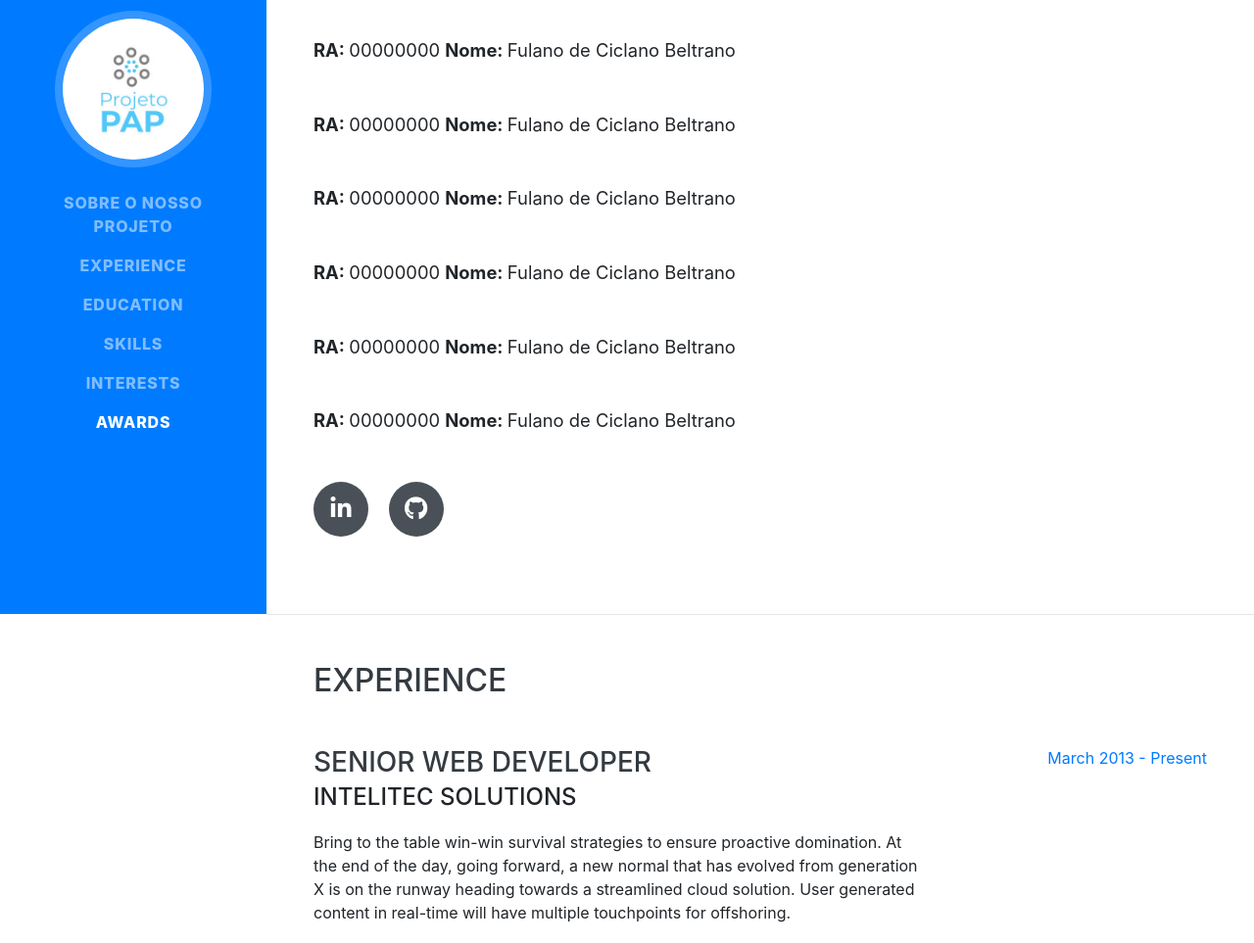
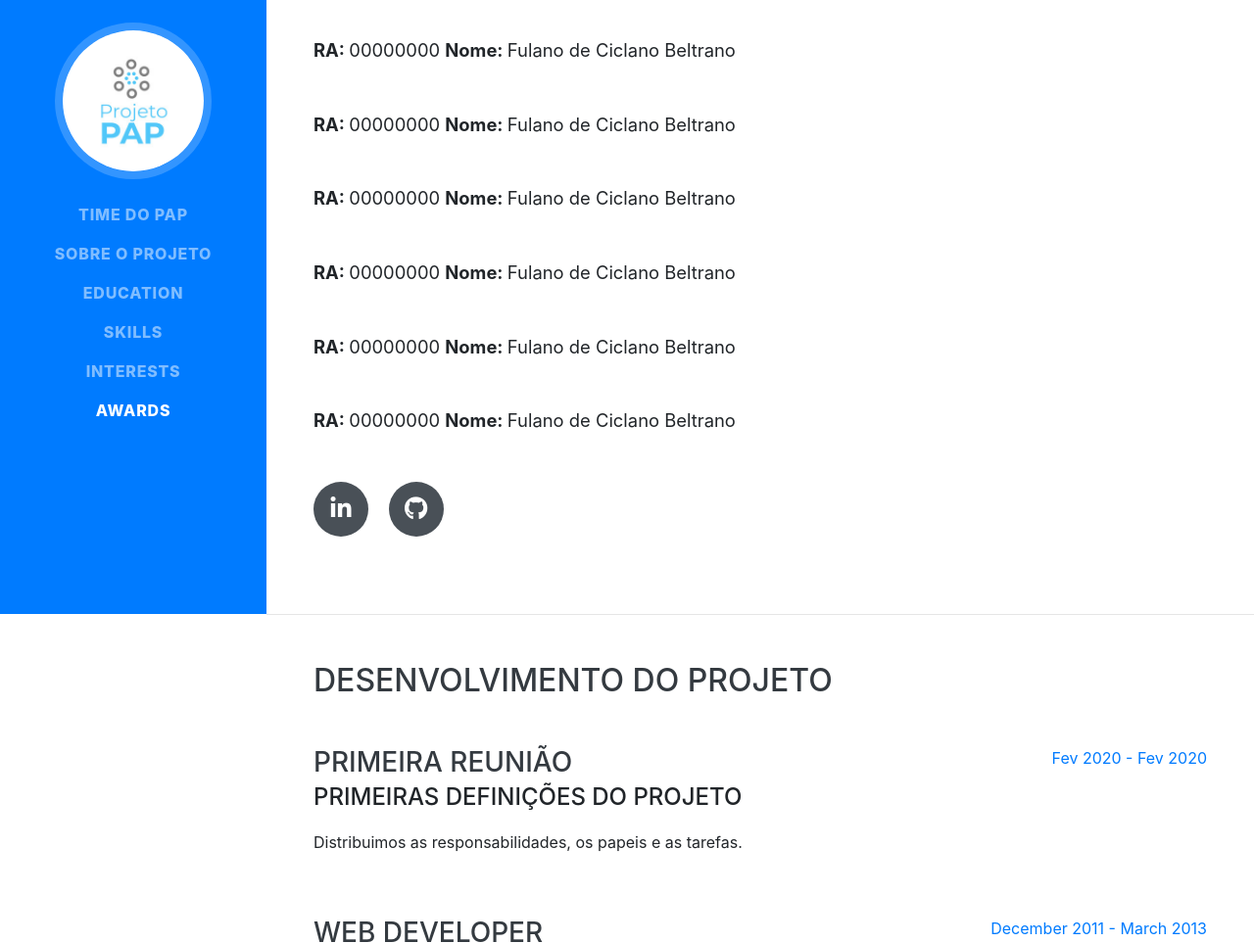
Before and after one commit to samuelufabc/projetometo, a website with bundled scripts: page index.html in a window 1280 px wide. Shown: the part 173-1136 px from the top of the page at 98% size. Built offline with nearby package versions, Linux system fonts and the light colour scheme; a web font is replaced by a local one.

Commit message:
detalhes do projeto

```diff
--- a/index.html
+++ b/index.html
@@ -38,10 +38,10 @@
     <div class="collapse navbar-collapse" id="navbarSupportedContent">
       <ul class="navbar-nav">
         <li class="nav-item">
-          <a class="nav-link js-scroll-trigger" href="#about">Sobre o nosso Projeto</a>
+          <a class="nav-link js-scroll-trigger" href="#about">Time do PAP</a>
         </li>
         <li class="nav-item">
-          <a class="nav-link js-scroll-trigger" href="#experience">Experience</a>
+          <a class="nav-link js-scroll-trigger" href="#experience">Sobre o Projeto</a>
         </li>
         <li class="nav-item">
           <a class="nav-link js-scroll-trigger" href="#education">Education</a>
@@ -90,16 +90,16 @@
 
     <section class="resume-section p-3 p-lg-5 d-flex justify-content-center" id="experience">
       <div class="w-100">
-        <h2 class="mb-5">Experience</h2>
+        <h2 class="mb-5">Desenvolvimento do Projeto</h2>
 
         <div class="resume-item d-flex flex-column flex-md-row justify-content-between mb-5">
           <div class="resume-content">
-            <h3 class="mb-0">Senior Web Developer</h3>
-            <div class="subheading mb-3">Intelitec Solutions</div>
-            <p>Bring to the table win-win survival strategies to ensure proactive domination. At the end of the day, going forward, a new normal that has evolved from generation X is on the runway heading towards a streamlined cloud solution. User generated content in real-time will have multiple touchpoints for offshoring.</p>
+            <h3 class="mb-0">Primeira Reunião</h3>
+            <div class="subheading mb-3">Primeiras definições do projeto</div>
+            <p>Distribuimos as responsabilidades, os papeis e as tarefas.</p>
           </div>
           <div class="resume-date text-md-right">
-            <span class="text-primary">March 2013 - Present</span>
+            <span class="text-primary">Fev 2020 - Fev 2020 </span>
           </div>
         </div>
 
```
